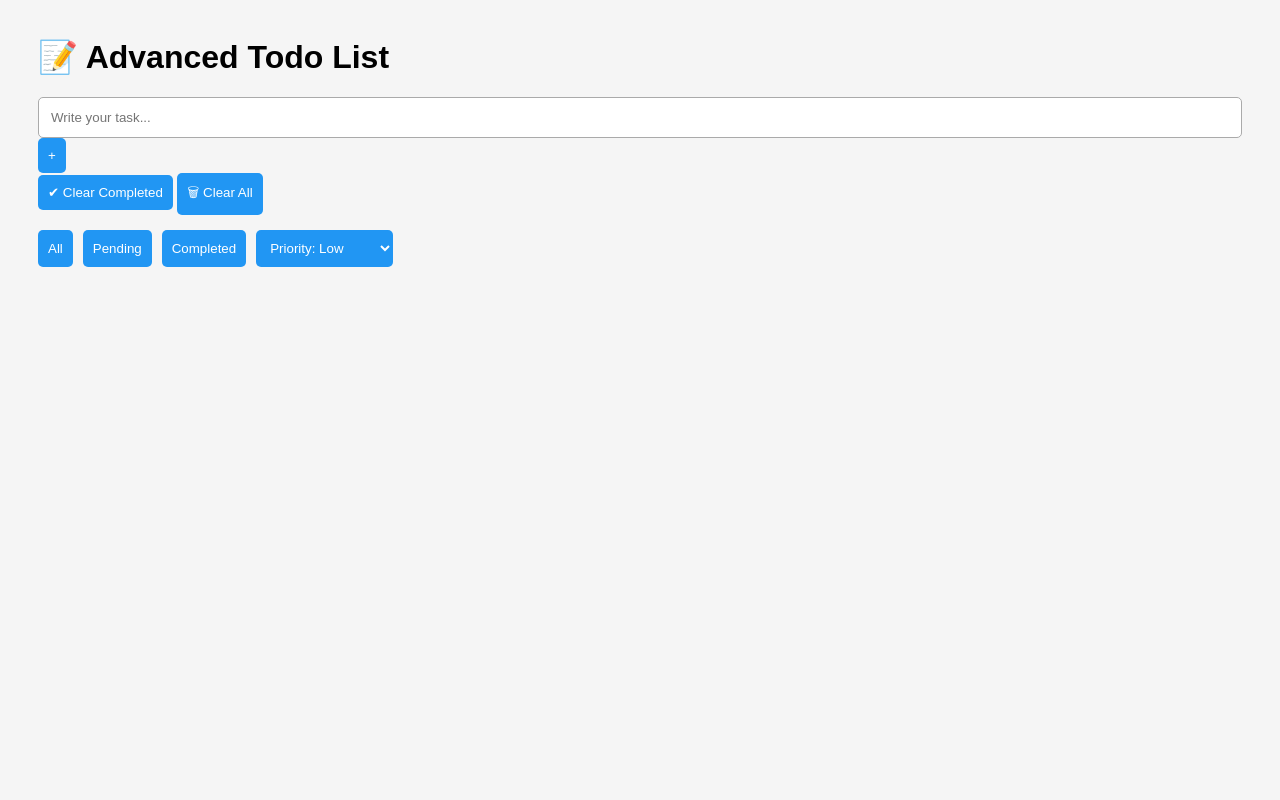
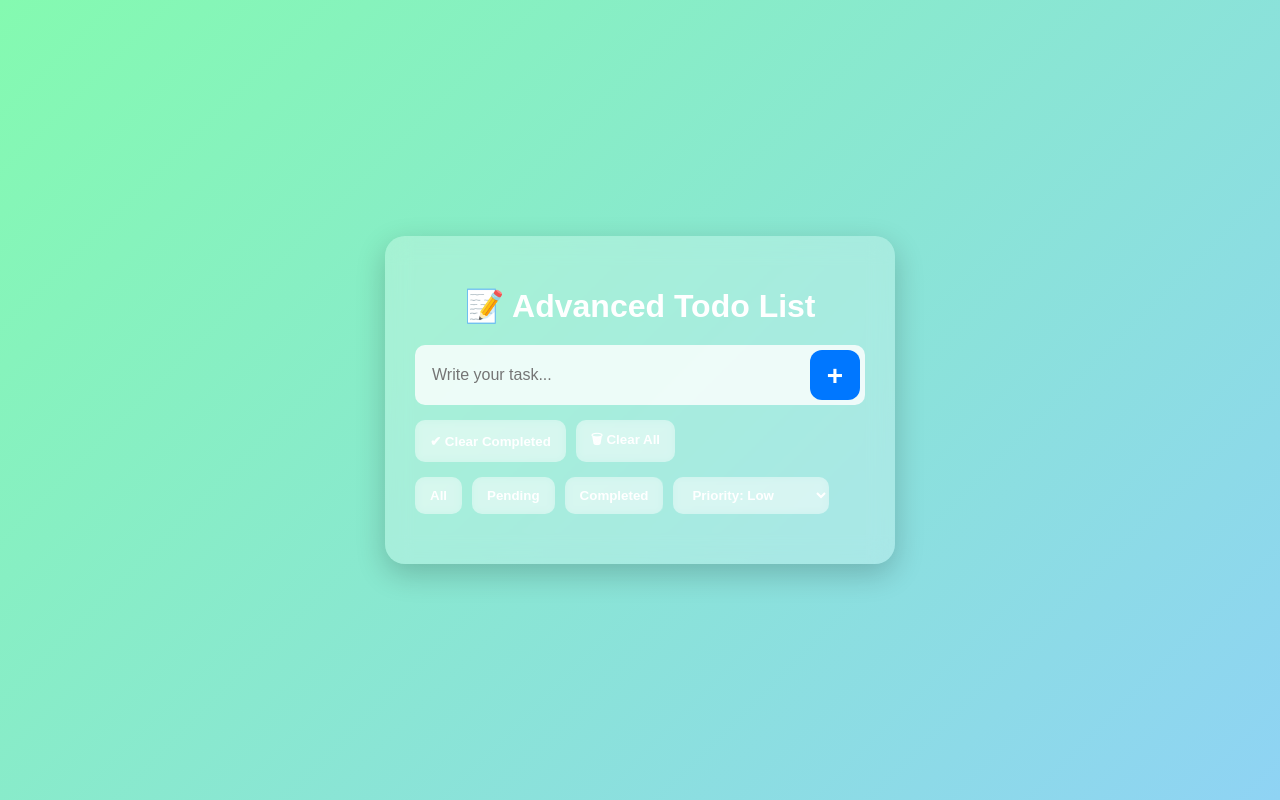
Before and after one commit to nishkarshtripathi2/todo-project, a plain HTML site: page index.html in a window 1280 px wide. Drawn offline with Linux system fonts and the light colour scheme.

Commit message:
Update style.css

```diff
--- a/style.css
+++ b/style.css
@@ -1,31 +1,67 @@
+/* Background */
 body {
-    font-family: Arial;
-    padding: 30px;
-    background: #f5f5f5;
+    margin: 0;
+    padding: 0;
+    background: linear-gradient(135deg, #84fab0, #8fd3f4);
+    font-family: Poppins, Arial;
+    min-height: 100vh;
+    display: flex;
+    justify-content: center;
+    align-items: center;
 }
 
-.box {
-    width: 420px;
-    margin: auto;
-    background: white;
-    padding: 20px;
-    border-radius: 10px;
-    box-shadow: 0 0 10px #ccc;
+/* Glass Effect Box */
+.container {
+    width: 450px;
+    backdrop-filter: blur(12px);
+    background: rgba(255,255,255,0.25);
+    padding: 30px;
+    border-radius: 20px;
+    box-shadow: 0 10px 30px rgba(0,0,0,0.2);
 }
 
-h2 {
+.title {
     text-align: center;
-    margin-bottom: 15px;
+    color: #fff;
+    margin-bottom: 20px;
+    font-weight: 700;
+}
+
+/* Input Box */
+.inputBox {
+    display: flex;
+    background: rgba(255,255,255,0.8);
+    padding: 5px;
+    border-radius: 10px;
 }
 
 #myInput {
-    width: 100%;
+    flex: 1;
     padding: 12px;
-    border: 1px solid #aaa;
-    border-radius: 5px;
+    border: none;
+    background: transparent;
+    font-size: 16px;
+    outline: none;
 }
 
-.btnRow, .filters {
+.addBtn {
+    width: 50px;
+    height: 50px;
+    font-size: 28px;
+    color: white;
+    border: none;
+    background: #0077ff;
+    border-radius: 12px;
+    cursor: pointer;
+    transition: 0.2s;
+}
+
+.addBtn:hover {
+    transform: scale(1.1);
+}
+
+/* Buttons */
+.controls, .filters {
     margin-top: 15px;
     display: flex;
     gap: 10px;
@@ -33,52 +69,65 @@ h2 {
 }
 
 button, select {
-    padding: 10px;
+    padding: 10px 15px;
     border: none;
+    background: #ffffff65;
+    color: #fff;
+    font-weight: 600;
+    border-radius: 10px;
     cursor: pointer;
-    border-radius: 5px;
-    background: #2196f3;
-    color: white;
+    backdrop-filter: blur(4px);
+    transition: 0.2s;
 }
 
-button:hover {
-    opacity: 0.85;
+button:hover, select:hover {
+    background: #ffffff99;
 }
 
+/* Todo List */
 ul {
+    list-style: none;
+    padding: 0;
     margin-top: 20px;
-    list-style: none;
-    padding-left: 0;
 }
 
 ul li {
-    background: #eee;
-    padding: 10px;
-    margin-top: 8px;
-    border-radius: 5px;
+    background: rgba(255,255,255,0.85);
+    padding: 15px;
+    margin-bottom: 12px;
+    border-radius: 14px;
+    font-size: 16px;
     display: flex;
     justify-content: space-between;
     align-items: center;
+    box-shadow: 0 4px 10px rgba(0,0,0,0.12);
+    transition: 0.2s;
+}
+
+ul li:hover {
+    transform: scale(1.02);
 }
 
 ul li.checked {
     text-decoration: line-through;
-    background: #d4d4d4;
+    opacity: 0.6;
 }
 
-.close {
-    font-size: 20px;
-    cursor: pointer;
-    color: red;
-    margin-left: 10px;
-}
-
+/* Timestamp */
 .ts {
     font-size: 11px;
     color: #555;
-    margin-left: 10px;
+    margin-left: 12px;
 }
 
-.high { border-left: 6px solid red; }
-.medium { border-left: 6px solid orange; }
-.low { border-left: 6px solid green; }
+/* Delete button */
+.close {
+    font-size: 20px;
+    color: red;
+    cursor: pointer;
+}
+
+/* Priority colors */
+.high { border-left: 7px solid #e53935; }
+.medium { border-left: 7px solid #ff9800; }
+.low { border-left: 7px solid #4caf50; }
```
